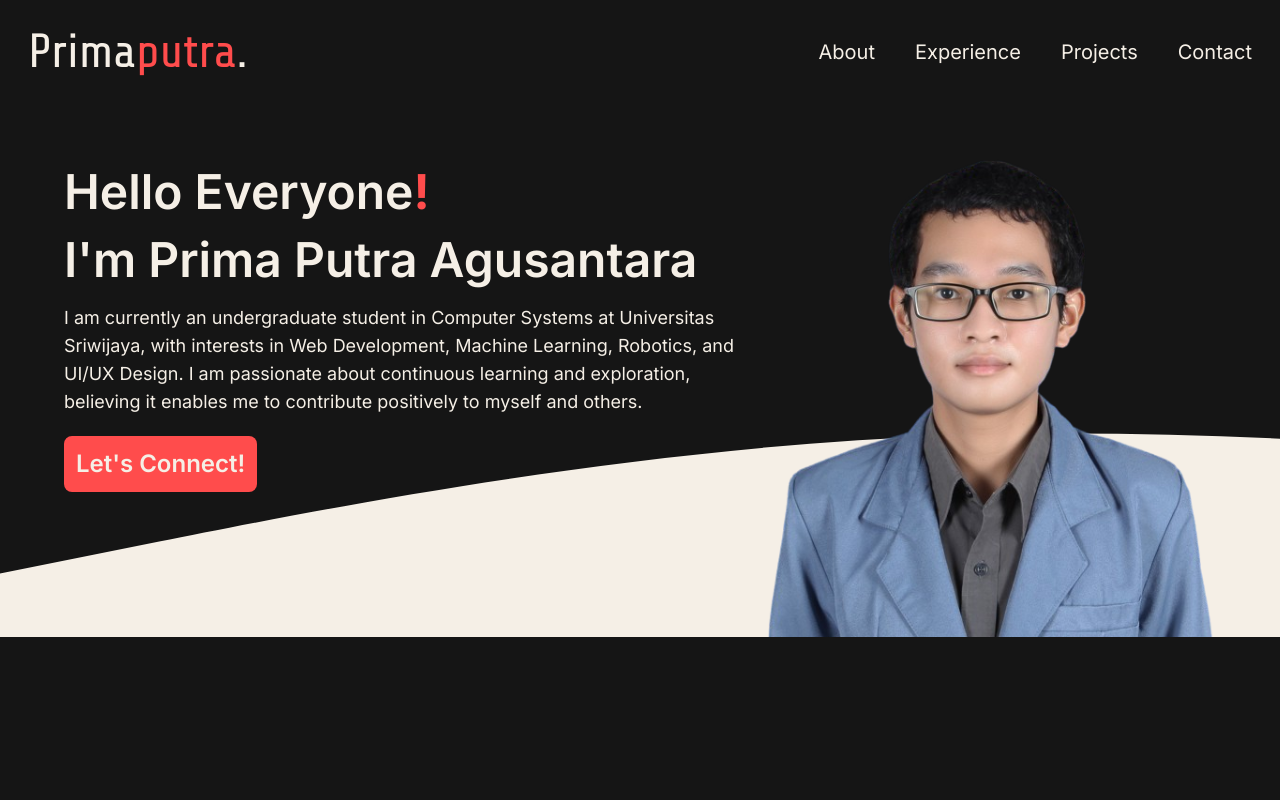
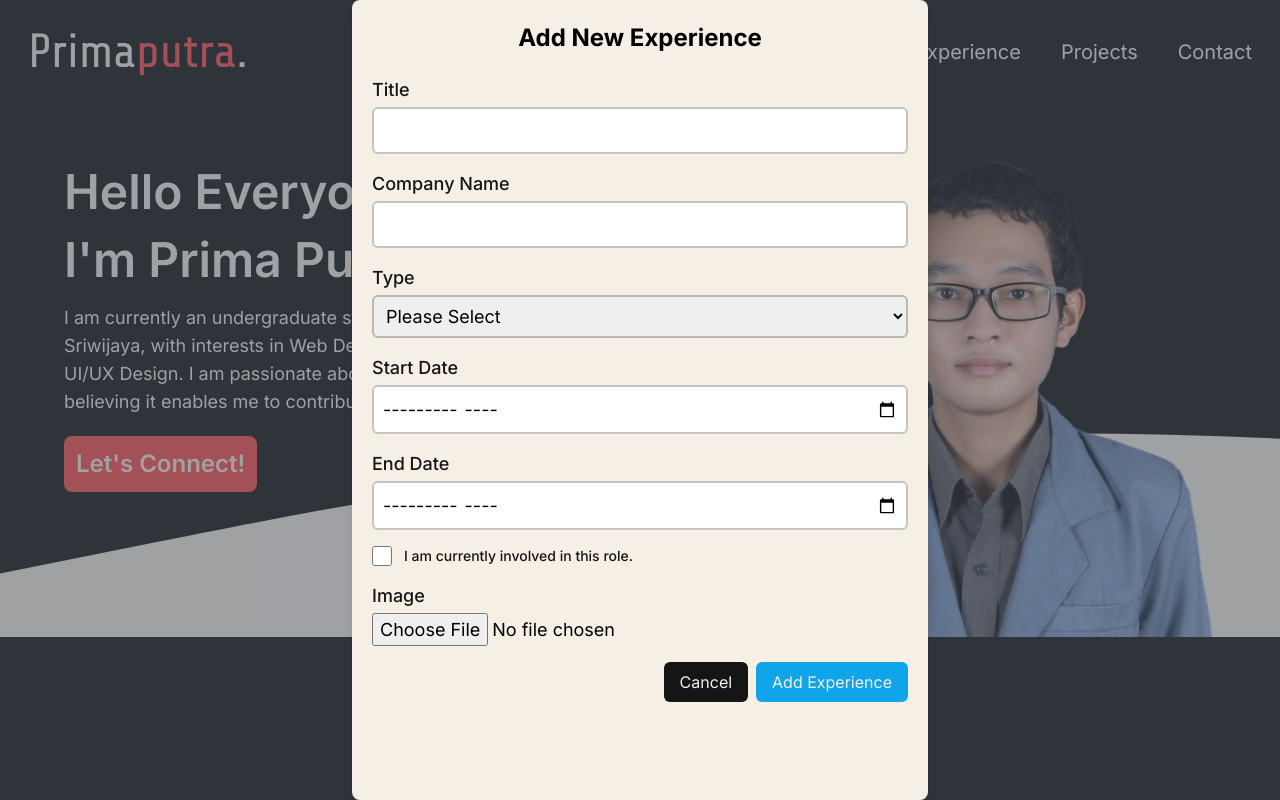
Before and after one commit to primatara42/portfolio-web, a React (Vite) app: page /add-experience in a window 1280 px wide. Shown: the top 800 px of the page. Built offline with nearby package versions, Linux system fonts and the light colour scheme; no server answers; the database is empty.

Commit message:
feat(experience): add functionality to submit data to Firestore on AddExperience page

```diff
--- a/src/App.jsx
+++ b/src/App.jsx
@@ -1,11 +1,33 @@
+import { BrowserRouter, Routes, Route } from "react-router-dom";
+
 import Home from "./pages/Home";
 import "./App.css";
 
-function App() {
+
+
+const App = () => {
   return (
-    <>
-      <Home/>
-    </>
+    <BrowserRouter>
+      <Routes>
+        <Route
+          path="/"
+          element={
+            <>
+              <Home />
+            </>
+          }
+        />
+        <Route
+          path="/add-experience"
+          element={
+            <>
+              <Home showAddExperience={true} />
+            </>
+          }
+        />
+        <Route path="/add-project" element={<Home showAddProject={true} />} />
+      </Routes>
+    </BrowserRouter>
   );
 }
 
--- a/src/pages/AddExperience.jsx
+++ b/src/pages/AddExperience.jsx
@@ -1,6 +1,95 @@
-import React from "react";
+import React, { useState, useEffect } from "react";
+import { addDoc, collection } from "firebase/firestore";
+import { ref, uploadBytes, getDownloadURL } from "firebase/storage";
+import { db, storage } from "../firebase";
+import { useNavigate } from "react-router-dom";
 
-const AddExperience = () => {
+const AddExperience = ({ onClose }) => {
+  const [title, setTitle] = useState("");
+  const [name, setName] = useState("");
+  const [time, setTime] = useState("");
+  const [startExperience, setStartExperience] = useState("");
+  const [endExperience, setEndExperience] = useState("");
+  const [type, setType] = useState("");
+  const [isCurrent, setIsCurrent] = useState(false);
+  const [image, setImage] = useState(null);
+  const navigate = useNavigate();
+
+  const formatDate = (date) => {
+    const monthNames = [
+      "Jan",
+      "Feb",
+      "Mar",
+      "Apr",
+      "May",
+      "Jun",
+      "Jul",
+      "Aug",
+      "Sep",
+      "Oct",
+      "Nov",
+      "Dec",
+    ];
+    const [year, month] = date.split("-");
+    return `${monthNames[parseInt(month, 10) - 1]} ${year}`;
+  };
+
+  useEffect(() => {
+    if (isCurrent) {
+      setTime(`${formatDate(startExperience)} - Now`);
+    } else {
+      setTime(`${formatDate(startExperience)} - ${formatDate(endExperience)}`);
+    }
+  }, [startExperience, endExperience, isCurrent]);
+
+  const handleCheckboxChange = () => {
+    setIsCurrent(!isCurrent);
+    if (!isCurrent) {
+      setEndExperience("Now");
+    } else {
+      setEndExperience("");
+    }
+  };
+
+  const handleOutsideClick = (e) => {
+    if (e.target.id === "modal-container" || e.target.id === "button-cancel") {
+      e.preventDefault();
+      onClose();
+      navigate("/");
+    }
+  };
+
+  const handleSubmit = async (e) => {
+    e.preventDefault();
+
+    try {
+      const imageRef = ref(storage, `images/experiences/${image.name}`);
+      await uploadBytes(imageRef, image);
+      const imageUrl = await getDownloadURL(imageRef);
+
+      await addDoc(collection(db, "experiences"), {
+        title: title,
+        name: name,
+        time: time,
+        type: type,
+        imgUrl: imageUrl,
+      });
+      alert("Experience added successfully!");
+      onClose();
+      navigate("/");
+    } catch (error) {
+      alert(`Error adding document: ${error}`);
+    }
+  };
+
+  function stillWork() {
+    if (document.getElementById("checkbox-end-experience") === true) {
+      document.getElementById("end-experience").disable = true;
+    } else {
+      document.getElementById("end-experience").disable = false;
+    }
+  }
+
   return (
     <div
       id="modal-container"
@@ -20,7 +109,7 @@ const AddExperience = () => {
               type="text"
               value={title}
               onChange={(e) => setTitle(e.target.value)}
-              className="mt-1 p-2 w-full border-bg-primary border-2 border-opacity-25 text-Paragraph rounded-md"
+              className="mt-1 p-2 w-full border-primary border-2 border-opacity-25 text-Paragraph rounded-md"
               required
             />
           </div>
@@ -30,7 +119,9 @@ const AddExperience = () => {
             </label>
             <input
               type="text"
-              className="mt-1 p-2 w-full border-bg-primary border-2 border-opacity-25 text-Paragraph rounded-md"
+              value={name}
+              onChange={(e) => setName(e.target.value)}
+              className="mt-1 p-2 w-full border-primary border-2 border-opacity-25 text-Paragraph rounded-md"
               required
             />
           </div>
@@ -39,7 +130,9 @@ const AddExperience = () => {
               Type
             </label>
             <select
-              className="mt-1 p-2 w-full border-bg-primary border-2 border-opacity-25 text-Paragraph rounded-md"
+              value={type}
+              onChange={(e) => setType(e.target.value)}
+              className="mt-1 p-2 w-full border-primary border-2 border-opacity-25 text-Paragraph rounded-md"
               required
             >
               <option value="" disabled>
@@ -57,6 +150,11 @@ const AddExperience = () => {
               Start Date
             </label>
             <input
+              type="month"
+              onChange={(e) => {
+                setStartExperience(e.target.value);
+                console.log(typeof e.target.value);
+              }}
               className="mt-1 p-2 w-full border-primary border-2 border-opacity-25 text-Paragraph rounded-md"
               required
             />
@@ -77,18 +175,23 @@ const AddExperience = () => {
                 }
               })()}
               onChange={(e) => setEndExperience(e.target.value)}
-              disable
-              className="mt-1 p-2 w-full border-primary border-2 border-opacity-25 text-Paragraph rounded-md"
+              disable={isCurrent}
+              className={`mt-1 p-2 w-full border-primary border-2 border-opacity-25 text-Paragraph rounded-md ${
+                isCurrent ? "bg-gray-200" : ""
+              }`}
             />
           </div>
           <div className="mb-4 flex items-center">
             <input
               id="current-experience"
               type="checkbox"
-              className="mr-3 w-5 h-5 text-text-red bg-gray-100 border-gray-300 rounded focus:ring-blue-500 dark:focus:ring-blue-600 dark:ring-offset-gray-800 focus:ring-2 dark:bg-gray-700 dark:border-gray-600"
+              checked={isCurrent}
+              onChange={handleCheckboxChange}
+              className="mr-3 w-5 h-5"
             />
             <label
               htmlFor="current-experience"
+              onChange={stillWork}
               className="text-sm font-medium text-primary"
             >
               I am currently involved in this role.
@@ -101,21 +204,23 @@ const AddExperience = () => {
             </label>
             <input
               type="file"
+              onChange={(e) => setImage(e.target.files[0])}
               className="mt-1 w-full text-Paragraph"
               required
             />
           </div>
-          <div className="flex justify-end">
+          <div className="flex justify-end text-secondary">
             <button
               id="button-cancel"
               type="button"
-              className="mr-2 bg-gray-500 text-white px-4 py-2 rounded-md transition hover:bg-gray-700 duration-150 ease-in-out"
+              onClick={handleOutsideClick}
+              className="mr-2 bg-primary px-4 py-2 rounded-md transition hover:bg-gray-700 duration-150 ease-in-out"
             >
               Cancel
             </button>
             <button
               type="submit"
-              className="bg-sky-500 text-white px-4 py-2 rounded-md transition hover:bg-sky-800 duration-150 ease-in-out"
+              className="bg-sky-500 px-4 py-2 rounded-md transition hover:bg-sky-800 duration-150 ease-in-out"
             >
               Add Experience
             </button>
--- a/src/pages/Home.jsx
+++ b/src/pages/Home.jsx
@@ -1,4 +1,4 @@
-import React from "react";
+import React, { useState, useEffect } from "react";
 import Header from "../components/Header.jsx";
 import About from "../components/About.jsx";
 import Experience from "../components/Experience.jsx";
@@ -6,14 +6,48 @@ import Project from "../components/Project.jsx";
 import Contact from "../components/Contact.jsx";
 import Footer from "../components/Footer.jsx";
 
-const Home = () => {
+import AddExperience from "./AddExperience.jsx";
+import AddProject from "./AddProject.jsx";
+
+const Home = ({showAddExperience, showAddProject}) => {
+  const [showModalExperience, setShowModalExperience] = useState(showAddExperience);
+  const [showModalProject, setShowModalProject] = useState(showAddProject);
+
+  const handleCloseModal = () => {
+    setShowModalExperience(false);
+    setShowModalProject(false);
+  };
+
+  useEffect(() => {
+    if (showModalExperience || showModalProject) {
+      // Menambahkan kelas ke body untuk mencegah scroll
+      document.body.style.overflow = "hidden";
+    } else {
+      // Menghapus kelas dari body untuk mengembalikan scroll
+      document.body.style.overflow = "unset";
+    }
+
+    // Cleanup function untuk mengembalikan overflow saat komponen unmount
+    return () => {
+      document.body.style.overflow = "unset";
+    };
+  }, [showModalExperience, showModalProject]);
+
   return (
     <>
       <Header />
+
       <About />
+
+      {showModalExperience && <AddExperience onClose={handleCloseModal} />}
+      {showModalProject && <AddProject onClose={handleCloseModal} />}
+
       <Experience />
+
       <Project />
+
       <Contact />
+
       <Footer />
     </>
   );
```
